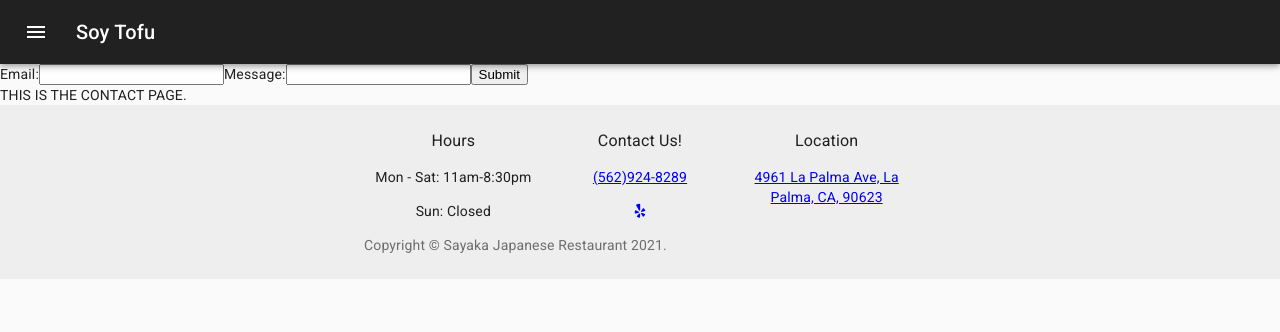
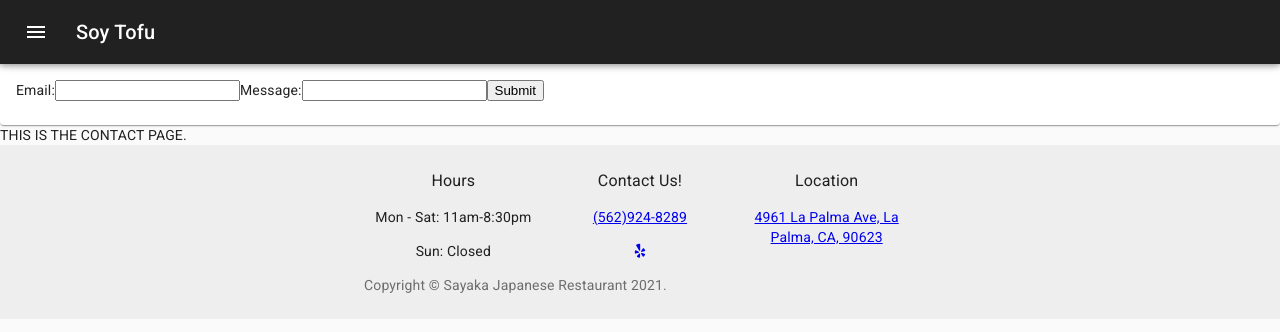
Before and after one commit to nickdmrco/Soy_Tofu, a React (Create React App) app in the folder client/: page /contact in a window 1280 px wide. Shown: the top 332 px of the page. Built offline with nearby package versions, Linux system fonts and the light colour scheme; the HTML template or start-up script is replaced by a standard one.

Commit message:
inserted MyForm into a card

```diff
--- a/client/src/components/ContactForm/myform.js
+++ b/client/src/components/ContactForm/myform.js
@@ -1,8 +1,15 @@
-// Customize this 'myform.js' script and add it to your JS bundle.
-// Then import it with 'import MyForm from "./myform.js"'.
-// Finally, add a <MyForm/> element whereever you wish to display the form.
+import React from "react";
+import { makeStyles } from '@material-ui/core/styles';
+import Card from '@material-ui/core/Card';
+import CardActions from '@material-ui/core/CardActions';
+import CardContent from '@material-ui/core/CardContent';
+import Button from '@material-ui/core/Button';
+import Typography from '@material-ui/core/Typography';
 
-import React from "react";
+const useStyles = makeStyles({
+
+
+});
 
 export default class MyForm extends React.Component {
   constructor(props) {
@@ -16,6 +23,8 @@
   render() {
     const { status } = this.state;
     return (
+      <Card>
+        <CardContent>
       <form
         onSubmit={this.submitForm}
         action="https://formspree.io/f/mgepdygv"
@@ -29,6 +38,8 @@
         {status === "SUCCESS" ? <p>Thank you for reaching out! Your email has been submitted and we will be in touch with you shortly.</p> : <button>Submit</button>}
         {status === "ERROR" && <p>Ooops! There was an error.</p>}
       </form>
+        </CardContent>
+      </Card>
     );
   }
 
```
